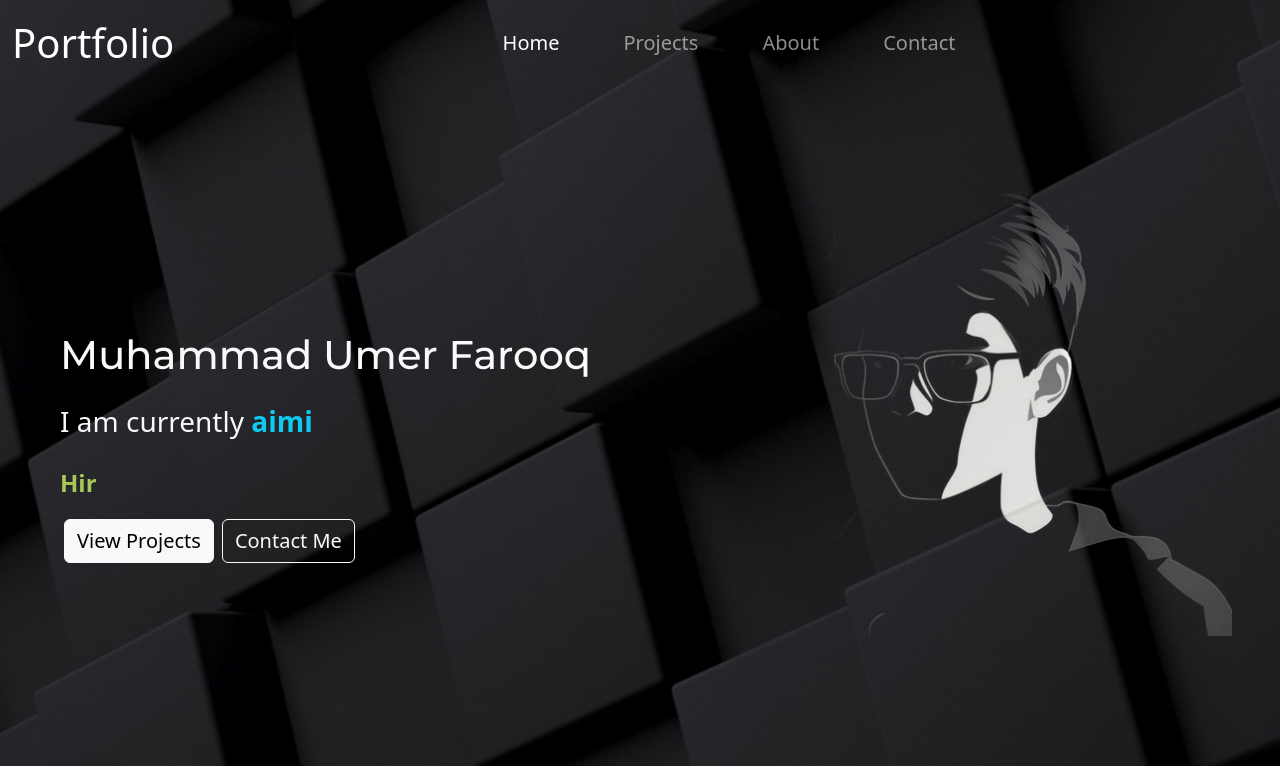
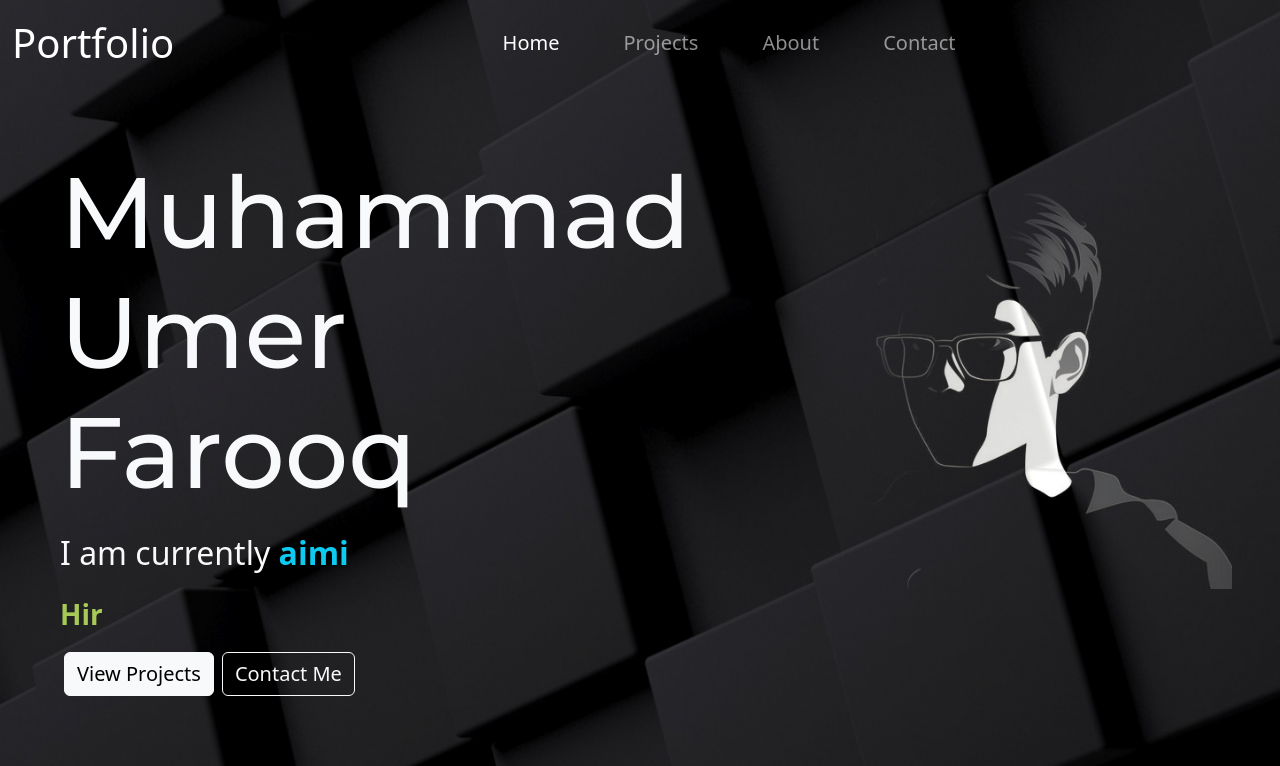
Before and after one commit to DeveloperUmerFarooq/Myapp, a React (Create React App) app: page / in a window 1280 px wide. Shown: the top 766 px of the page. Built offline with nearby package versions, Linux system fonts and the light colour scheme; a web font is replaced by a local one.

Commit message:
Update Home.js

```diff
--- a/src/components/Home.js
+++ b/src/components/Home.js
@@ -14,8 +14,8 @@ export default function Home() {
         <div className='col-lg rounded-lg-5 mt-lg-5' id='svg'>
         </div>
         <div className='col-lg align-content-lg-center' id='Intro'>
-          <h1 className='pb-0 fs-1'>Muhammad Umer Farooq</h1>
-          <p className=' d-inline fs-3 text-light'>I am currently <span className='text-info' style={{ fontWeight: 'bold' }}>
+          <h1 className='pb-0'>Muhammad Umer Farooq</h1>
+          <p className=' d-inline fs-2 text-light'>I am currently <span className='text-info' style={{ fontWeight: 'bold' }}>
             {/* Style will be inherited from the parent element */}
             <Typewriter
               words={['aiming for Full Stack.', ' a Front-end web-developer.']}
@@ -27,7 +27,7 @@ export default function Home() {
             />
           </span>
             <br></br></p>
-          <p className='d-inline fs-4 text-success fw-bold '> <span style={{ color: '#a7c957', fontWeight: 'bold' }}>
+          <p className='d-inline fs-3 text-success fw-bold '> <span style={{ color: '#a7c957', fontWeight: 'bold' }}>
             {/* Style will be inherited from the parent element */}
             <Typewriter
               words={['Looking for a job', 'Hire me !']}
```
